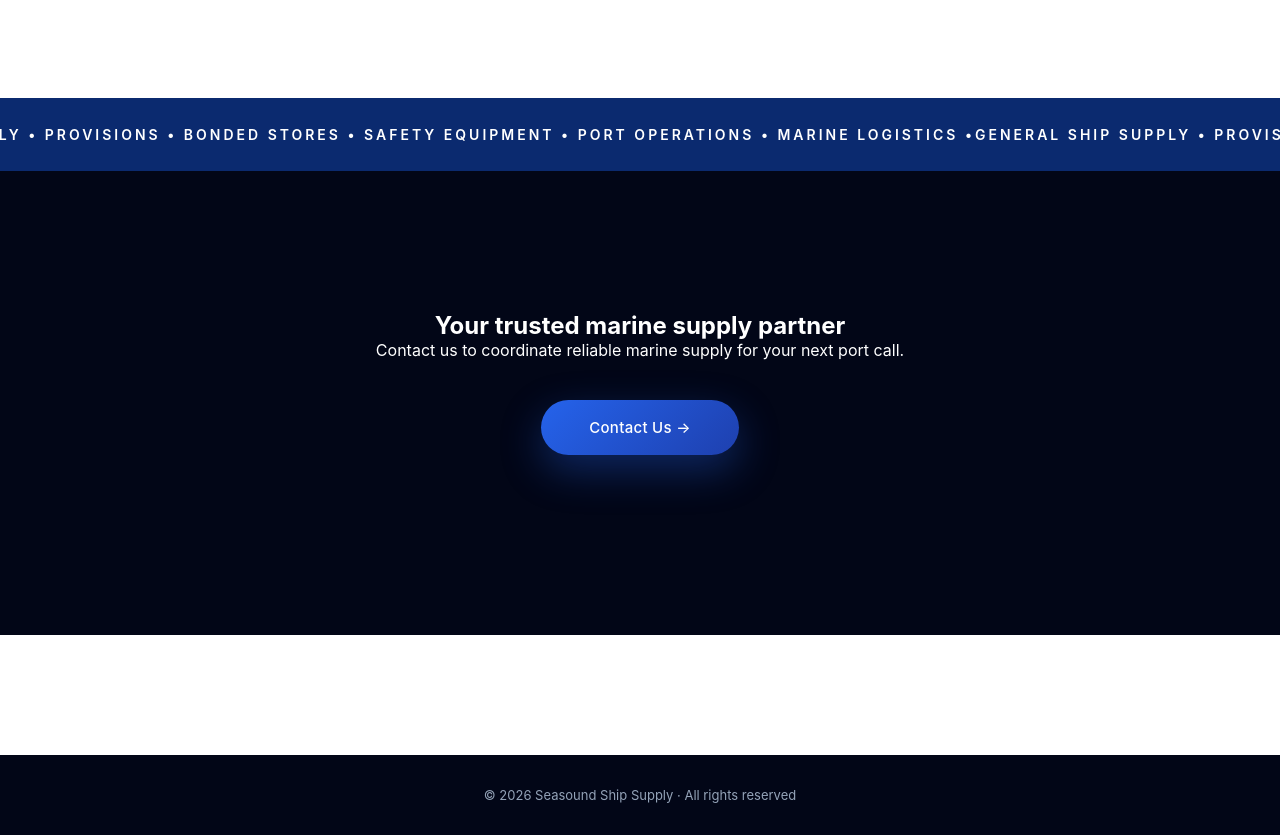
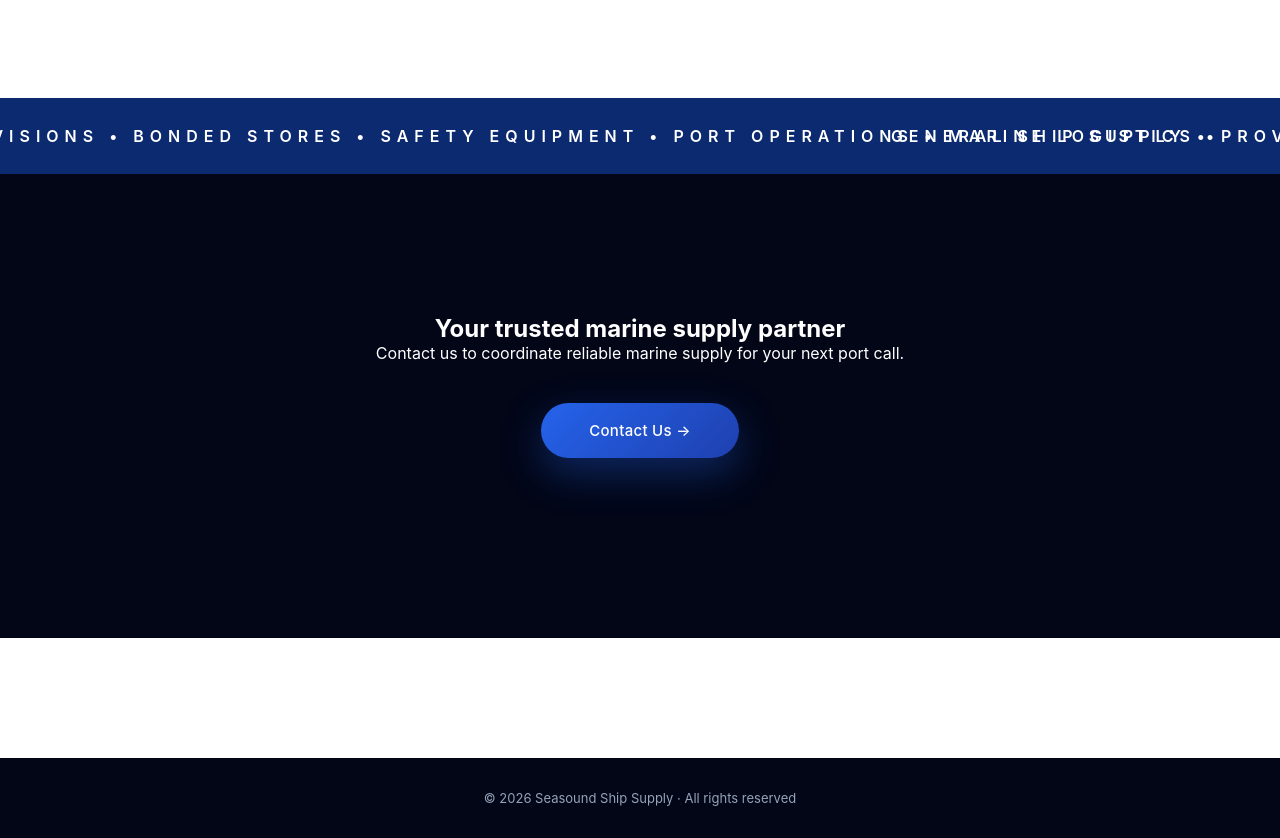
Before and after one commit to joaof23-s/seasound-site, a Next.js app: page / in a window 1280 px wide. Shown: the part 2442-3280 px from the top of the page. Built offline with nearby package versions, Linux system fonts and the light colour scheme.

Commit message:
Fix marquee continuous loop and spacing

```diff
--- a/app/globals.css
+++ b/app/globals.css
@@ -148,7 +148,11 @@ img:hover {
   transform: scale(1.04);
 }
 
-/* ===== MARQUEE ANIMATION ===== */
+
+
+
+/* ===== MARQUEE PROFISSIONAL INFINITO REAL ===== */
+
 @keyframes marquee {
   from {
     transform: translateX(0);
--- a/app/page.tsx
+++ b/app/page.tsx
@@ -124,6 +124,10 @@ export default function Home() {
           </div>
         </div>
 
+
+
+
+
         <div style={finalCta}>
           <h2>Your trusted marine supply partner</h2>
 
@@ -226,17 +230,20 @@ const marqueeSection = {
 };
 
 const marqueeTrack: React.CSSProperties = {
-  display:"flex",
-  animation:"marquee 20s linear infinite"
+  display: "flex",
+  width: "200%", // ⭐ ESSENCIAL
+  animation: "marquee 20s linear infinite",
 };
 
 const marqueeContent: React.CSSProperties = {
-  whiteSpace:"nowrap",
-  fontSize:14,
-  letterSpacing:3,
-  fontWeight:600,
-  color:"#ffffff"
+  width: "50%", // ⭐ ESSENCIAL
+  whiteSpace: "nowrap",
+  fontSize: 16,
+  letterSpacing: 6,
+  fontWeight: 600,
+  color: "#ffffff"
 };
+
 
 const finalCta = {
   padding:"140px 24px 180px",
```
